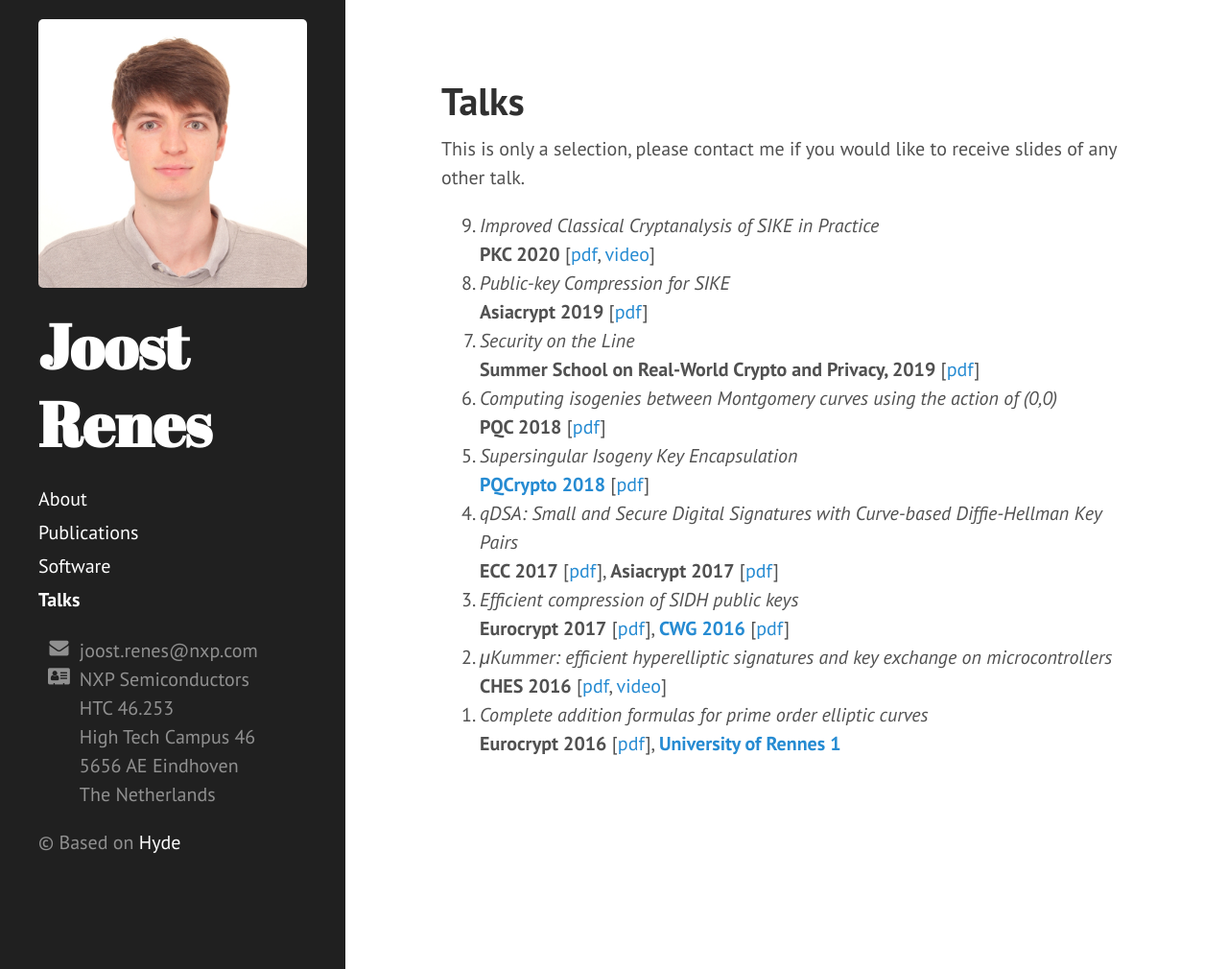
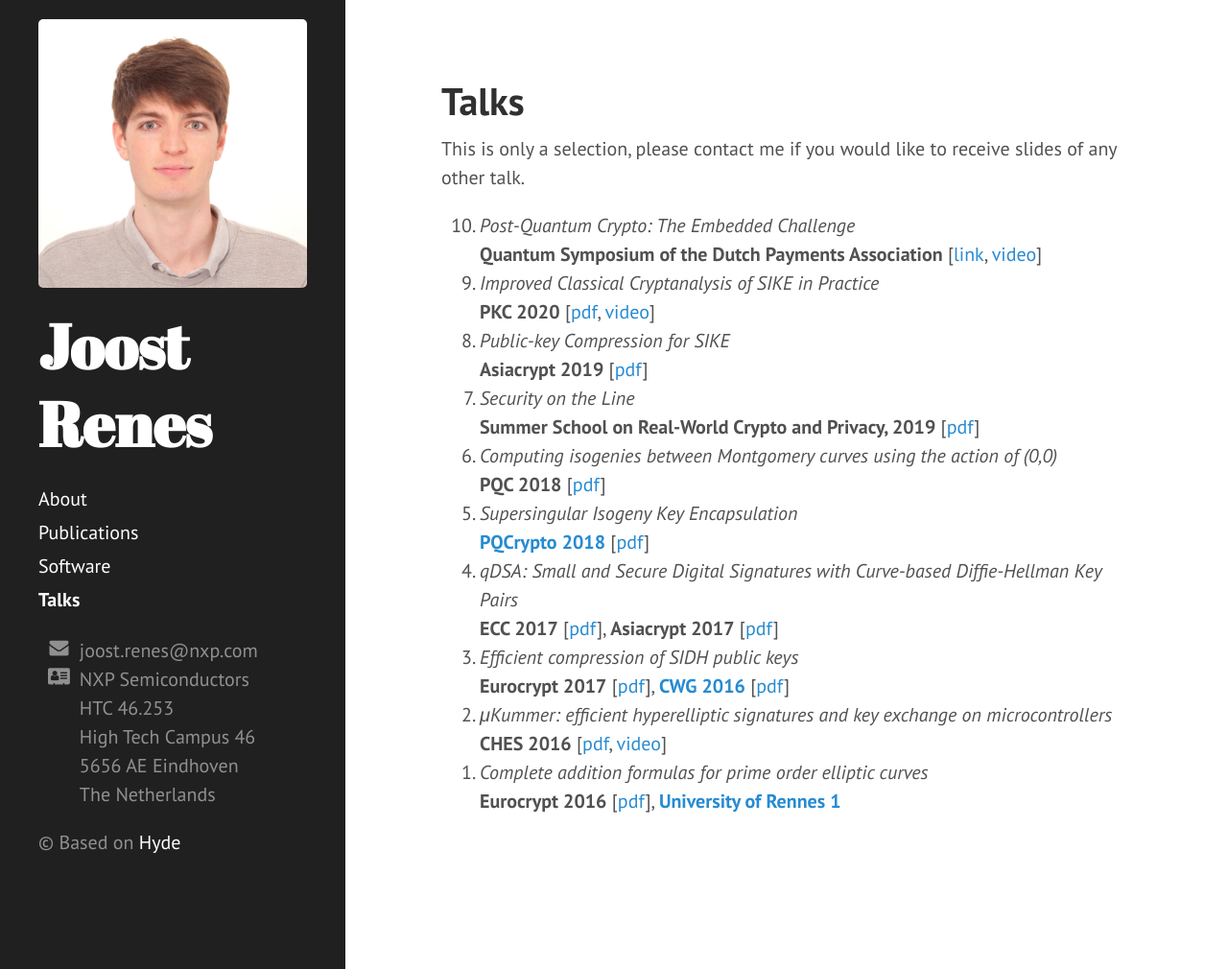
Before and after one commit to joostrenes/web, a Jekyll site: the page built from talks.html, in a window 1280 px wide and 1010 px high. Shown: the whole window at 96% size. Built offline with Jekyll 4.4.1, drawn with Linux system fonts in a browser that asks for light colours; Markdown is read by kramdown in place of the engine named in the settings.

Commit message:
Added betaalvereniging talk

```diff
--- a/index.html
+++ b/index.html
@@ -8,7 +8,7 @@
 </head>
 
 <p>
-I am a Crypto & Security architect at NXP Semiconductors in Eindhoven, the Netherlands.
+I am a Senior Crypto & Security architect at NXP Semiconductors in Eindhoven, the Netherlands.
 </p>
 
 <p>
--- a/talks.html
+++ b/talks.html
@@ -14,6 +14,15 @@
 </p>
 
 <ol reversed>
+    <li>
+        <em>
+        Post-Quantum Crypto: The Embedded Challenge
+        </em>
+        <br />
+        <b>Quantum Symposium of the Dutch Payments Association</b>
+        [<a href="https://www.betaalvereniging.nl/en/quantum-symposium/">link</a>,
+        <a href="https://youtu.be/ZZwU9FTUSFI?t=2808">video</a>]
+    </li>
     <li>
         <em>
         Improved Classical Cryptanalysis of SIKE in Practice
```
